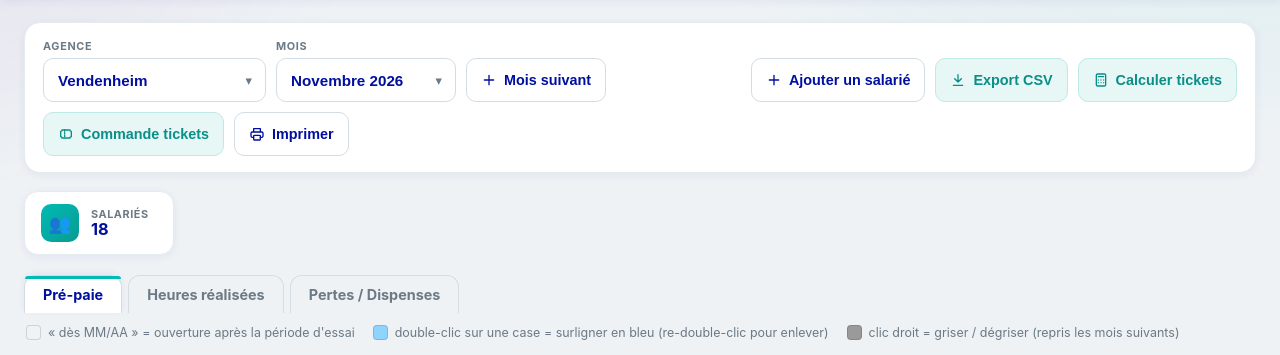
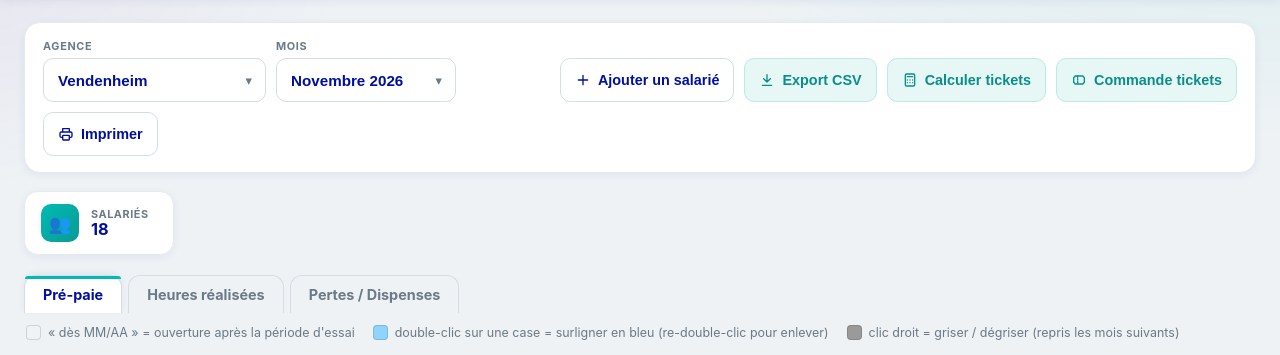
Before and after one commit to leagoetz68-rgb/aidaux-prepaie, a Flask app: page / in a window 1280 px wide. Shown: the part 78-433 px from the top of the page. Run offline with Flask 3, Linux system fonts and the light colour scheme; the visitor is signed in with stand-in values (Sample User, id 1); data that the repository does not hold is empty; some libraries are stand-ins or nearby versions.

Commit message:
Update index.html

```diff
--- a/templates/index.html
+++ b/templates/index.html
@@ -501,7 +501,6 @@ tbody td.cdicdd-td{padding:0 8px;width:1%;white-space:nowrap;text-align:center}
         <label for="mois">Mois</label>
         <div class="select-wrap"><select id="mois"></select></div>
       </div>
-      <button class="btn ghost" id="addMois" title="Ajouter le mois suivant"><svg class="ic" viewBox="0 0 24 24" aria-hidden="true"><path d="M12 5v14M5 12h14"/></svg>Mois suivant</button>
       <div class="spacer"></div>
       <button class="btn ghost" id="addRow2"><svg class="ic" viewBox="0 0 24 24" aria-hidden="true"><path d="M12 5v14M5 12h14"/></svg>Ajouter un salarié</button>
       <button class="btn secondary" id="exportCsv"><svg class="ic" viewBox="0 0 24 24" aria-hidden="true"><path d="M12 4v11M7 10l5 5 5-5M5 20h14"/></svg>Export CSV</button>
@@ -2170,7 +2169,7 @@ function initControls() {
   remplirMois();
   selM.addEventListener("change", () => { switchSheet(curAgence, selM.value); });
 
-  document.getElementById("addMois").addEventListener("click", ajouterMoisSuivant);
+  // plus de bouton « Mois suivant » : les mois s'ajoutent tout seuls
   document.getElementById("addRow2").addEventListener("click", addRow);
   document.getElementById("exportCsv").addEventListener("click", exportCsv);
   document.getElementById("exportTickets").addEventListener("click", exportTickets);
@@ -2297,8 +2296,7 @@ function moisEnCours() {
 }
 // Les mois apparaissent tout seuls : à chaque ouverture, tous les mois
 // manquants jusqu'au mois en cours sont ajoutés à la liste (le 1er du mois,
-// le nouveau mois est donc déjà là). Le bouton « Mois suivant » reste
-// disponible pour préparer un mois à l'avance.
+// le nouveau mois est donc déjà là).
 function ajouterMoisJusquAuMoisEnCours() {
   const d = new Date();
   const cible = d.getFullYear() * 12 + d.getMonth();
```
